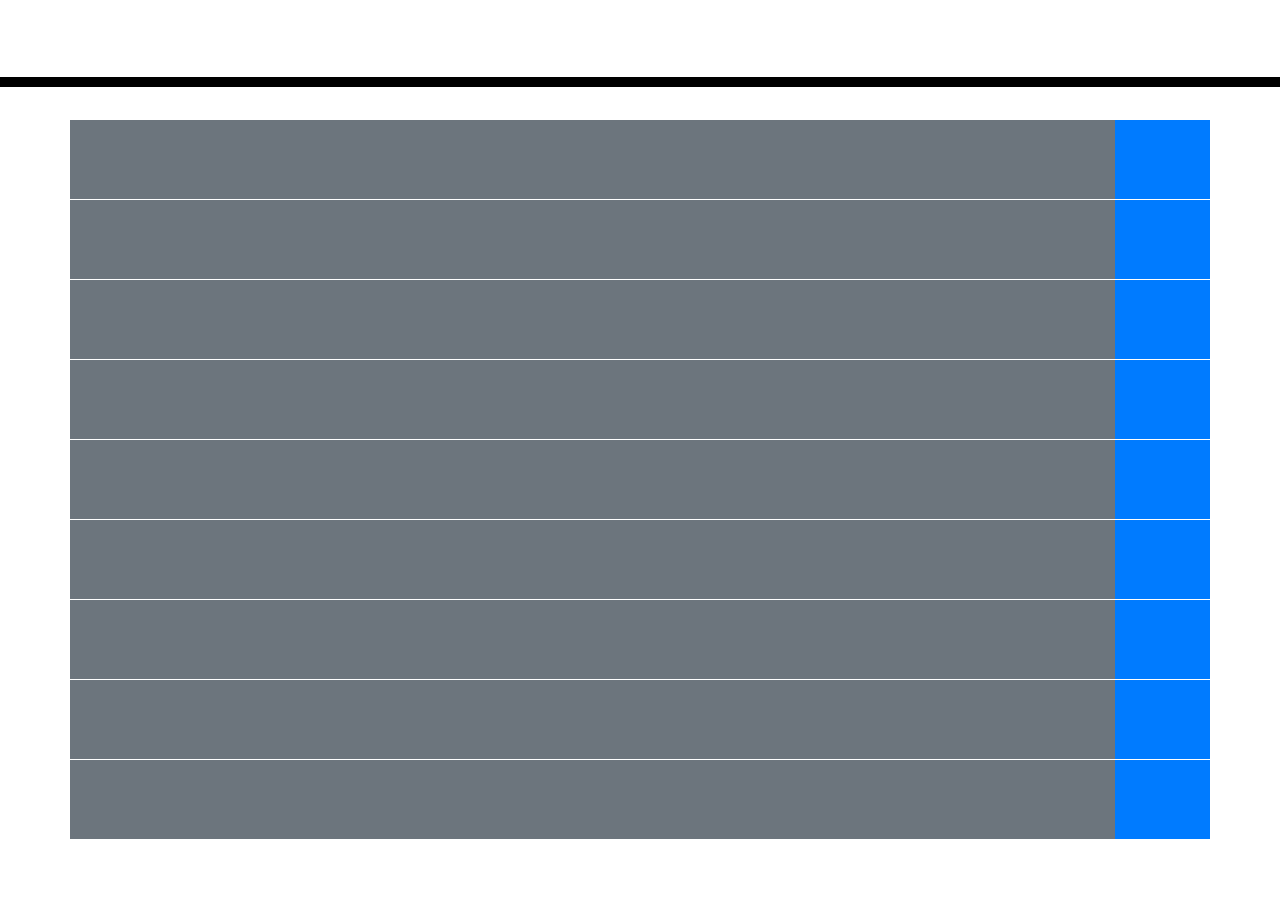
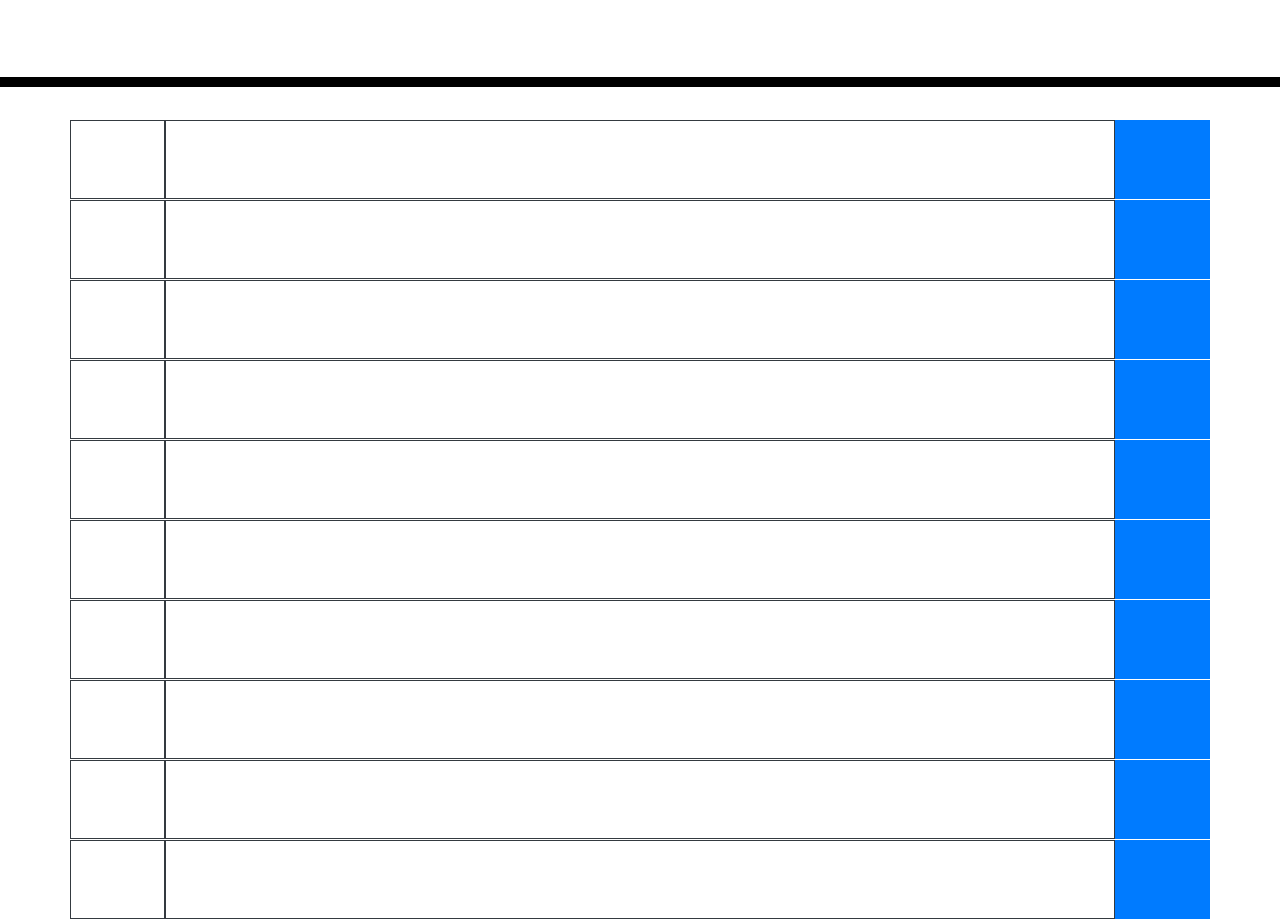
Before and after one commit to CoderJ01/daily-planner, a plain HTML site: page index.html in a window 1280 px wide. Shown: the part 181-1100 px from the top of the page. Before the commit the page ends 1020 px from the top, so only its background shows below. Drawn offline with nearby package versions, Linux system fonts and the light colour scheme.

Commit message:
add third column at front for time

```diff
--- a/index.html
+++ b/index.html
@@ -29,10 +29,11 @@
       <p id="currentDay" class="lead"></p>
     </header>
     <section class="container">
-      <!-- 1st hour -->
       <div class="row">
+        <div class="col-sm-1 border border-dark">
 
-        <div class="col-sm-11 bg-secondary">
+        </div>
+        <div class="col-sm-10 border border-dark">
 
         </div>
         <div class="col-sm-1 bg-primary">
@@ -40,10 +41,11 @@
         </div>
 
       </div>
-      <!-- 2nd -->
       <div class="row">
+        <div class="col-sm-1 border border-dark">
 
-        <div class="col-sm-11 bg-secondary">
+        </div>
+        <div class="col-sm-10 border border-dark">
 
         </div>
         <div class="col-sm-1 bg-primary">
@@ -51,10 +53,11 @@
         </div>
 
       </div>
-      <!-- 3rd -->
       <div class="row">
+        <div class="col-sm-1 border border-dark">
 
-        <div class="col-sm-11 bg-secondary">
+        </div>
+        <div class="col-sm-10 border border-dark">
 
         </div>
         <div class="col-sm-1 bg-primary">
@@ -62,10 +65,11 @@
         </div>
 
       </div>
-      <!-- 4th -->
       <div class="row">
+        <div class="col-sm-1 border border-dark">
 
-        <div class="col-sm-11 bg-secondary">
+        </div>
+        <div class="col-sm-10 border border-dark">
 
         </div>
         <div class="col-sm-1 bg-primary">
@@ -73,10 +77,11 @@
         </div>
 
       </div>
-      <!-- 5th -->
       <div class="row">
+        <div class="col-sm-1 border border-dark">
 
-        <div class="col-sm-11 bg-secondary">
+        </div>
+        <div class="col-sm-10 border border-dark">
 
         </div>
         <div class="col-sm-1 bg-primary">
@@ -84,10 +89,11 @@
         </div>
 
       </div>
-      <!-- 6th -->
       <div class="row">
+        <div class="col-sm-1 border border-dark">
 
-        <div class="col-sm-11 bg-secondary">
+        </div>
+        <div class="col-sm-10 border border-dark">
 
         </div>
         <div class="col-sm-1 bg-primary">
@@ -95,10 +101,11 @@
         </div>
 
       </div>
-      <!-- 7th -->
       <div class="row">
+        <div class="col-sm-1 border border-dark">
 
-        <div class="col-sm-11 bg-secondary">
+        </div>
+        <div class="col-sm-10 border border-dark">
 
         </div>
         <div class="col-sm-1 bg-primary">
@@ -106,10 +113,11 @@
         </div>
 
       </div>
-      <!-- 8th -->
       <div class="row">
+        <div class="col-sm-1 border border-dark">
 
-        <div class="col-sm-11 bg-secondary">
+        </div>
+        <div class="col-sm-10 border border-dark">
 
         </div>
         <div class="col-sm-1 bg-primary">
@@ -117,10 +125,23 @@
         </div>
 
       </div>
-      <!-- 9th -->
       <div class="row">
+        <div class="col-sm-1 border border-dark">
 
-        <div class="col-sm-11 bg-secondary">
+        </div>
+        <div class="col-sm-10 border border-dark">
+
+        </div>
+        <div class="col-sm-1 bg-primary">
+
+        </div>
+
+      </div>
+      <div class="row">
+        <div class="col-sm-1 border border-dark">
+
+        </div>
+        <div class="col-sm-10 border border-dark">
 
         </div>
         <div class="col-sm-1 bg-primary">
@@ -129,7 +150,6 @@
 
       </div>
     </section>
-
     <script src="https://code.jquery.com/jquery-3.4.1.min.js"></script>
     <script src="https://cdnjs.cloudflare.com/ajax/libs/moment.js/2.24.0/moment.min.js"></script>
   </body>
```
